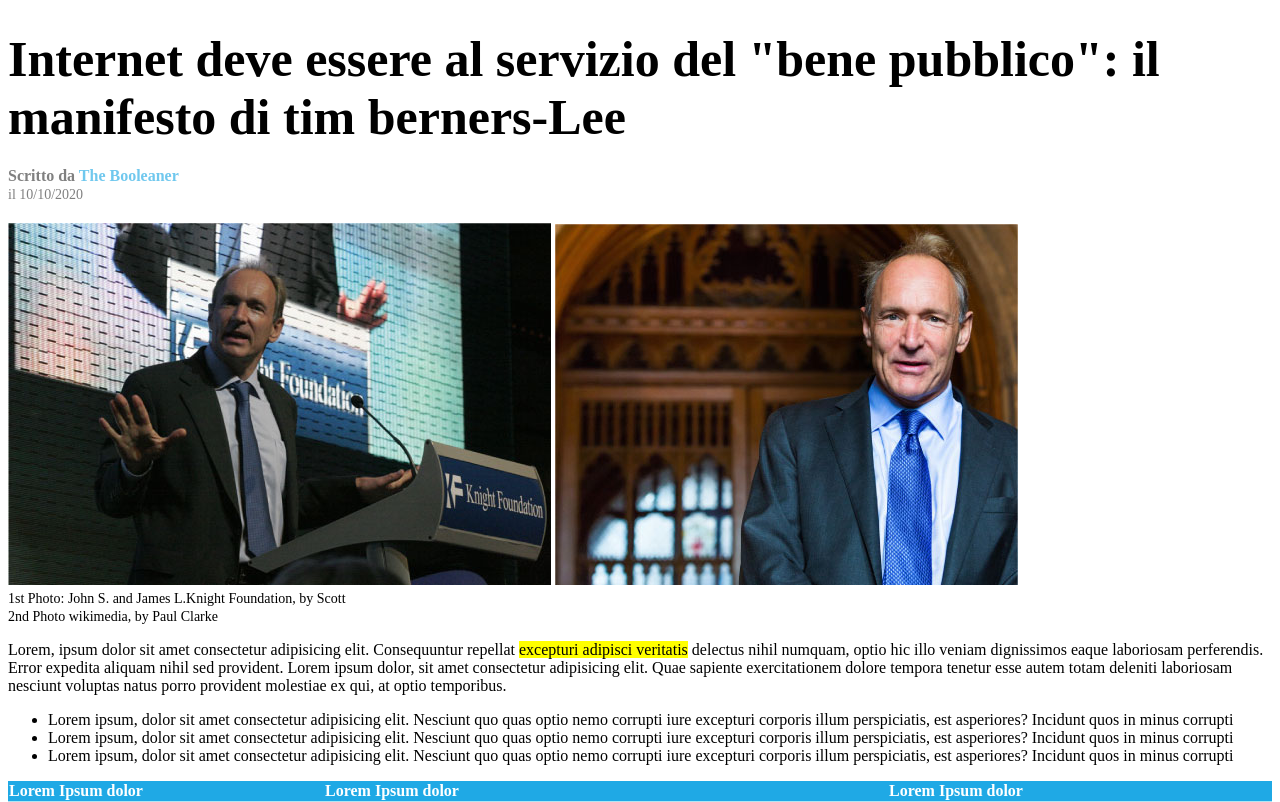
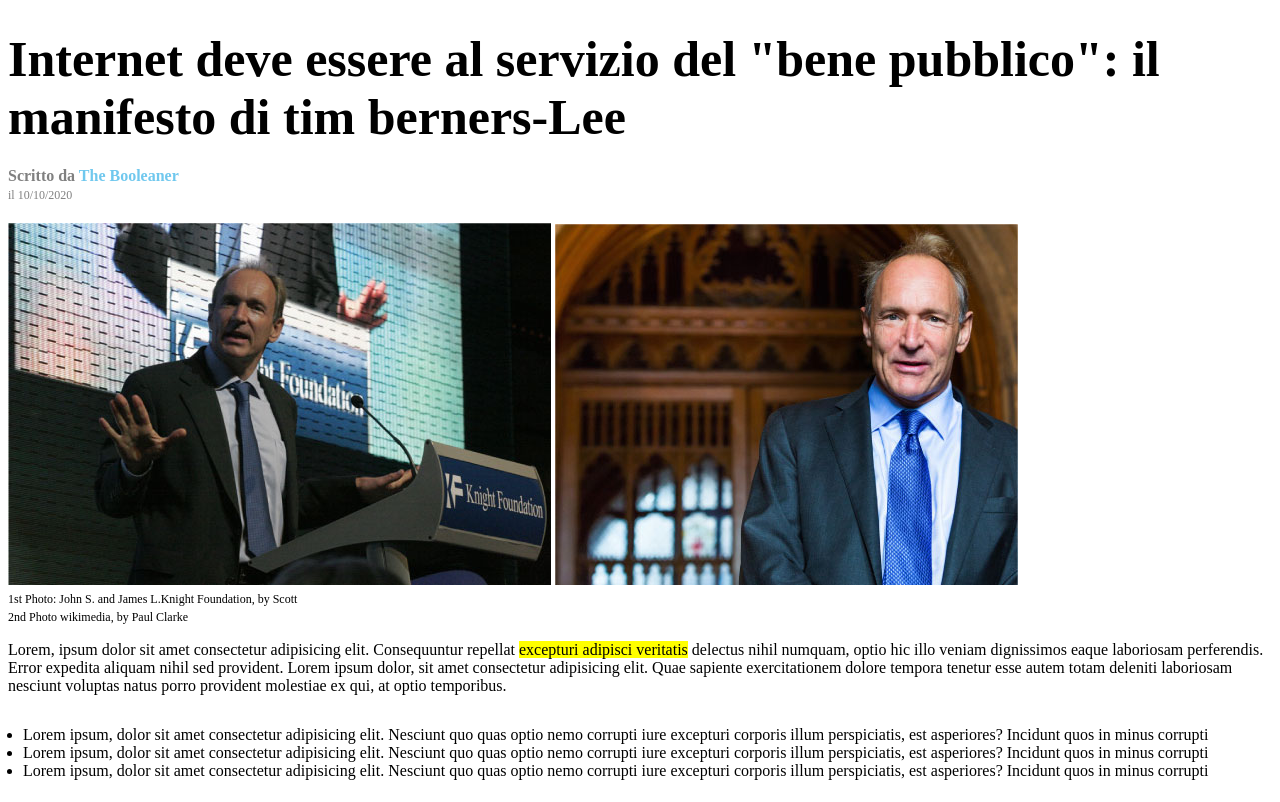
Before and after one commit to MatteoBassanin/html-css-booleaner, a plain HTML site: page index.html in a window 1280 px wide. Shown: the part 120-922 px from the top of the page. Drawn offline with Linux system fonts and the light colour scheme.

Commit message:
ul sorted

```diff
--- a/css/style.css
+++ b/css/style.css
@@ -31,12 +31,15 @@ h4 a{
 }
 
 .first span{
-    font-size: 14px;
+    font-size: 12px;
+}
+
+ul{
+    padding: 15px;
 }
 
 table{
     border-collapse:collapse;
-
 }
 
 .row{
@@ -44,12 +47,13 @@ table{
     text-align: left;
 }
 
+tr:last-child{
+    text-align: left;
+}
+
 thead{
     background-color: #1FA9E5;
     color: white;
-    white-space: nowrap;
-
-
 }
 
 .light-blue{
```
Also changed, not shown: index.html (+1 -1 lines).
